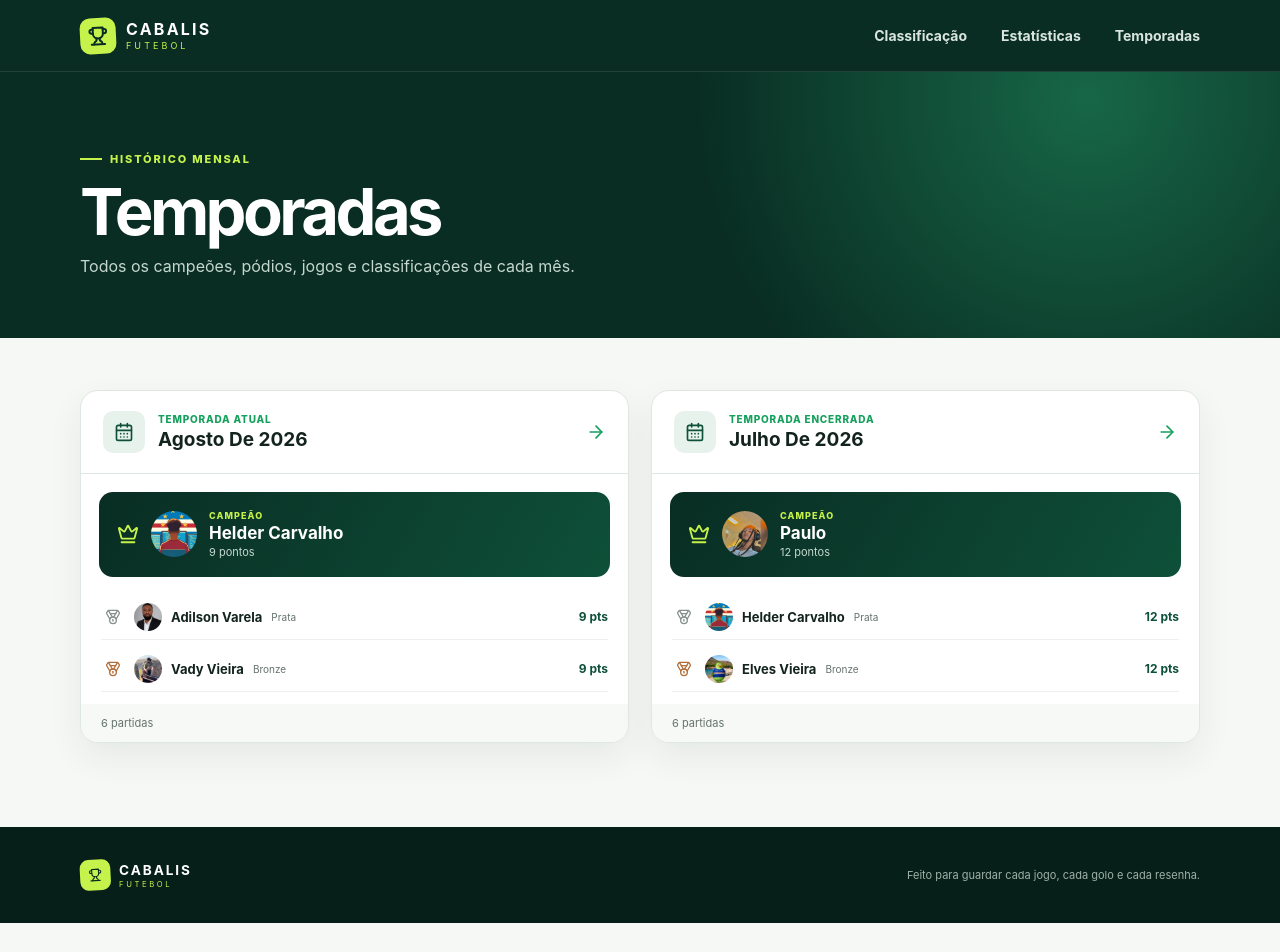
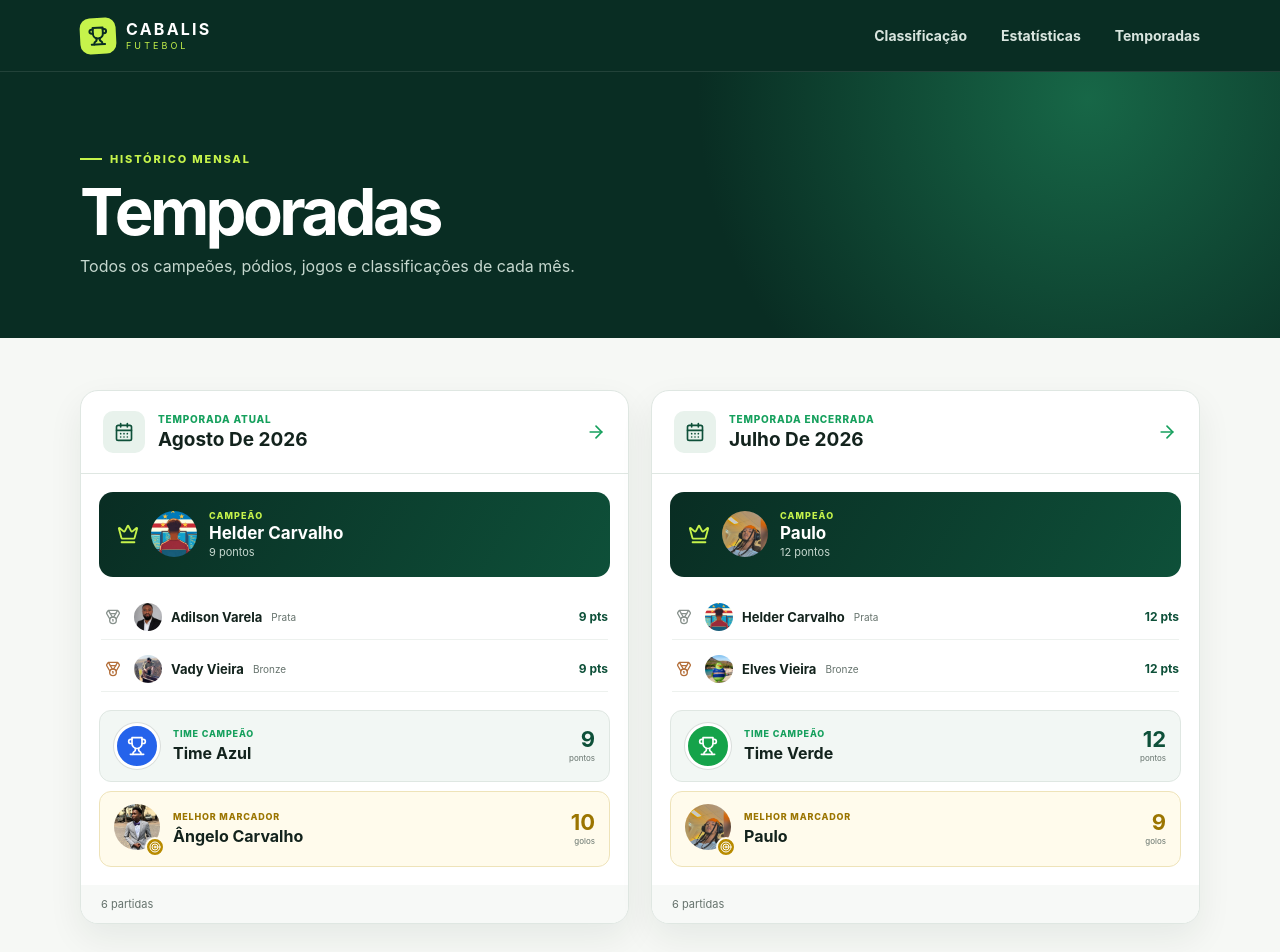
Before and after one commit to elvessilvavieira/Football-Cabalis, a Next.js app: page /temporadas in a window 1280 px wide. Shown: the top 952 px of the page. Before the commit the page ends 923 px from the top, so only its background shows below. Built offline with nearby package versions, Linux system fonts and the light colour scheme.

Commit message:
feat: add champion team to seasson

```diff
--- a/app/globals.css
+++ b/app/globals.css
@@ -137,6 +137,21 @@ tbody tr:hover { background: #fbfdfb; }
 .podium-list strong { font-size: 13px; }
 .podium-list small { color: var(--muted); font-size: 10px; }
 .podium-list b { margin-left: auto; color: var(--green-800); font-size: 12px; }
+.season-awards { margin: 6px 18px 18px; display: grid; gap: 9px; }
+.season-award { min-height: 72px; padding: 12px 14px; display: flex; align-items: center; gap: 13px; border: 1px solid var(--line); border-radius: 12px; }
+.season-award-team { background: #f2f7f4; }
+.season-award-scorer { background: #fffbec; border-color: #eee3b9; }
+.season-award-icon { width: 46px; height: 46px; flex: 0 0 auto; display: grid; place-items: center; color: white; border: 3px solid white; border-radius: 50%; box-shadow: 0 0 0 1px rgba(0,0,0,.1); }
+.season-award-copy { min-width: 0; display: grid; }
+.season-award-copy small { color: var(--green-600); font-size: 9px; font-weight: 850; letter-spacing: .09em; text-transform: uppercase; }
+.season-award-scorer .season-award-copy small { color: #9b7500; }
+.season-award-copy strong { margin-top: 4px; overflow: hidden; color: var(--ink); font-size: 16px; white-space: nowrap; text-overflow: ellipsis; }
+.season-award-value { min-width: 48px; margin-left: auto; display: grid; justify-items: end; }
+.season-award-value b { color: var(--green-800); font-size: 22px; line-height: 1; }
+.season-award-value small { margin-top: 3px; color: var(--muted); font-size: 8px; }
+.season-award-scorer .season-award-value b { color: #9b7500; }
+.scorer-award-avatar { flex: 0 0 auto; position: relative; }
+.scorer-award-avatar i { width: 20px; height: 20px; display: grid; place-items: center; position: absolute; right: -5px; bottom: -3px; color: white; background: #b88b00; border: 2px solid #fffbec; border-radius: 50%; font-style: normal; }
 .season-card > p { margin: 0; padding: 12px 20px; color: var(--muted); background: #f7f9f7; font-size: 11px; }
 .back-link { margin-bottom: 28px; display: flex; align-items: center; gap: 6px; color: #c5d7ce; font-size: 12px; font-weight: 700; }
 .back-link:hover { color: var(--lime); }
--- a/app/temporadas/page.tsx
+++ b/app/temporadas/page.tsx
@@ -1,5 +1,5 @@
 import Link from "next/link";
-import { ArrowRight, CalendarDays, Crown, Medal } from "lucide-react";
+import { ArrowRight, CalendarDays, Crown, Medal, Target, Trophy } from "lucide-react";
 import { PlayerAvatar } from "@/components/PlayerAvatar";
 import { getSeasons } from "@/lib/data";
 
@@ -9,10 +9,18 @@ export default function TemporadasPage() {
     <section className="page-hero"><div className="container"><span className="eyebrow"><span /> HISTÓRICO MENSAL</span><h1>Temporadas</h1><p>Todos os campeões, pódios, jogos e classificações de cada mês.</p></div></section>
     <section className="container seasons-grid">{seasons.map((season, seasonIndex) => {
       const podium = season.standings.slice(0, 3);
+      const championTeam = season.teamStandings[0];
+      const topScorer = [...season.standings]
+        .filter((row) => row.goalsScored > 0)
+        .sort((a, b) => b.goalsScored - a.goalsScored || a.player.name.localeCompare(b.player.name))[0];
       return <Link className="season-card" href={`/temporadas/${season.id}`} key={season.id}>
         <div className="season-card-heading"><span className="season-icon"><CalendarDays size={20} /></span><span><small>{seasonIndex === 0 ? "Temporada atual" : "Temporada encerrada"}</small><strong>{season.label}</strong></span><ArrowRight size={20} /></div>
         <div className="champion"><Crown size={22} /><PlayerAvatar player={podium[0].player} size="lg" /><span><small>Campeão</small><strong>{podium[0].player.name}</strong><em>{podium[0].points} pontos</em></span></div>
         <div className="podium-list">{podium.slice(1).map((row, index) => <div key={row.player.id}><span className={`position position-${index + 2}`}><Medal size={16} /></span><PlayerAvatar player={row.player} size="sm" /><strong>{row.player.name}</strong><small>{index === 0 ? "Prata" : "Bronze"}</small><b>{row.points} pts</b></div>)}</div>
+        <div className="season-awards">
+          <div className="season-award season-award-team"><span className="season-award-icon" style={{ backgroundColor: championTeam.hex }}><Trophy size={20} /></span><span className="season-award-copy"><small>Time campeão</small><strong>Time {championTeam.label}</strong></span><span className="season-award-value"><b>{championTeam.points}</b><small>pontos</small></span></div>
+          {topScorer && <div className="season-award season-award-scorer"><span className="scorer-award-avatar"><PlayerAvatar player={topScorer.player} size="lg" /><i><Target size={12} /></i></span><span className="season-award-copy"><small>Melhor marcador</small><strong>{topScorer.player.name}</strong></span><span className="season-award-value"><b>{topScorer.goalsScored}</b><small>{topScorer.goalsScored === 1 ? "golo" : "golos"}</small></span></div>}
+        </div>
         <p>{season.games.length} {season.games.length === 1 ? "partida" : "partidas"}</p>
       </Link>;
     })}</section>
```
